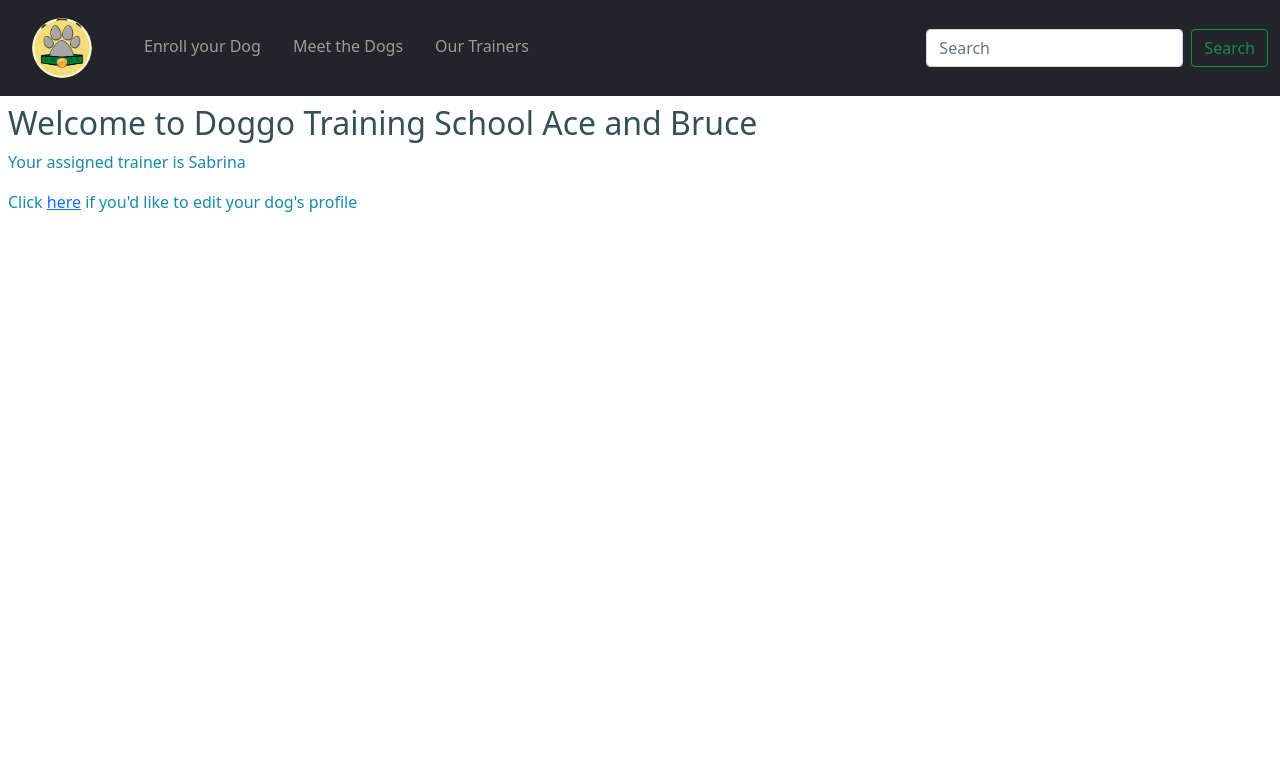
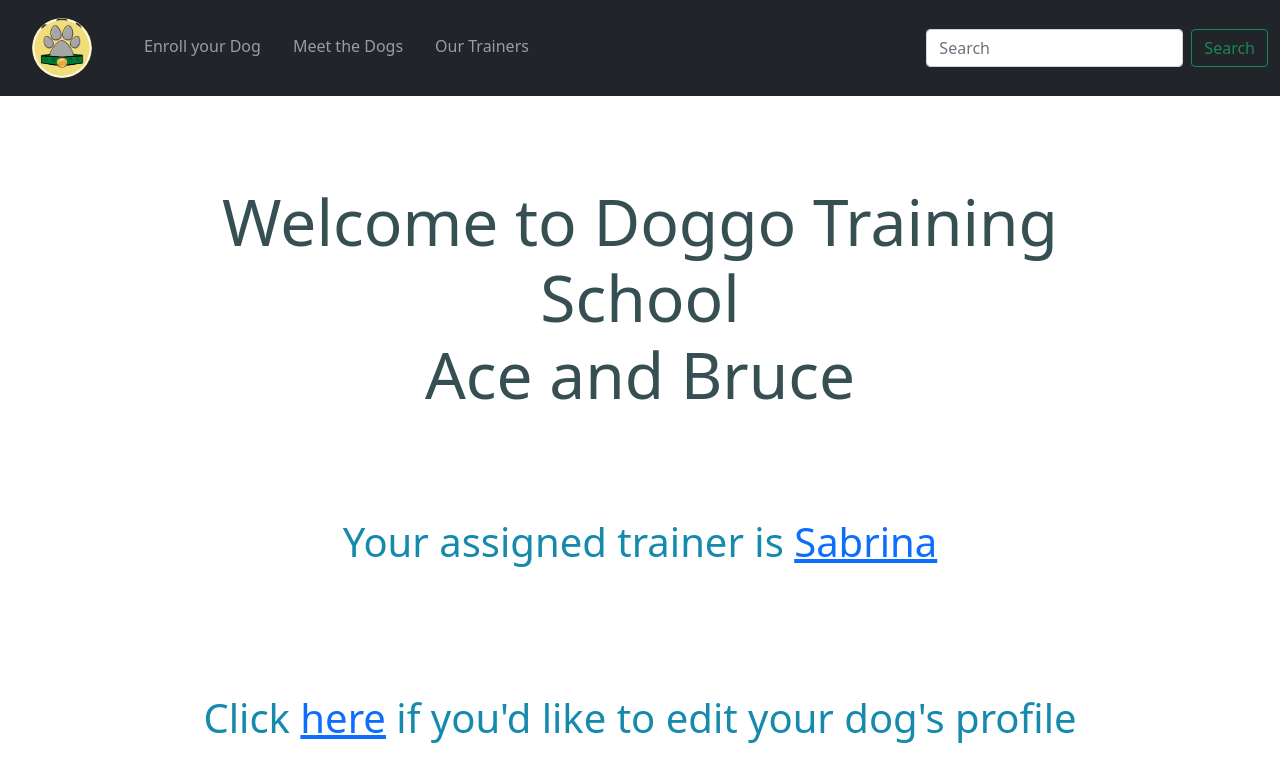
Before and after one commit to diyawiii/lis161, a Flask app: a page that uses templates/nav.html in a window 1280 px wide. Shown: the top 782 px of the page. Run offline with Flask 2, Linux system fonts and the light colour scheme; data comes from the database, SQL or seed files in the repository.

Commit message:
Fixed logo href. Designed welcome.html.

```diff
--- a/static/css/style.css
+++ b/static/css/style.css
@@ -365,3 +365,16 @@ td:nth-child(1) {
     display: inline;
     margin: 10em 2em;
 }
+
+.welcome-h {
+    font-weight: 500;
+    width: 70%;
+    align-self: center;
+    margin: auto;
+    display: block;
+    padding-top: 5rem;
+}
+
+.welcome-p {
+    padding: 5rem 0;
+}
--- a/templates/nav.html
+++ b/templates/nav.html
@@ -4,7 +4,7 @@
       <ul class="navbar-nav me-auto mb-2 mb-lg-0">
         <li class="nav-item">
           <a class="navbar-brand" href="{{ url_for('index') }}">
-            <img src="../static/img/logo.png" class="logo-img">
+            <img src="{{ url_for('static', filename='./img/logo.png') }}" class="logo-img">
           </a>
         </li>
         <li class="nav-item">
--- a/templates/welcome.html
+++ b/templates/welcome.html
@@ -1,8 +1,8 @@
 {% extends 'base.html' %}
 {% block title %}Welcome!{% endblock %}
 {% block content %}
-<h2>Welcome to Doggo Training School {{ dog.name }} and {{dog.owner}}</h2>
+<h2 class="display-3 text-center mb-4 welcome-h">Welcome to Doggo Training School<br>{{ dog.name }} and {{dog.owner}}</h2>
 
-<p>Your assigned trainer is {{ dog.trainer }}</p>
-<p>Click <a href="{{ url_for('dog_profile', dog_id=dog.id) }}">here</a> if you'd like to edit your dog's profile</p>
+<p class="text-center display-6 mb-5 welcome-p">Your assigned trainer is <strong><a href="{{ url_for('trainer_profile', trainer=dog.trainer) }}">{{ dog.trainer }}</a></strong></p>
+<p class="text-center display-6 mb-5">Click <strong><a href="{{ url_for('dog_profile', dog_id=dog.id) }}">here</a></strong> if you'd like to edit your dog's profile</p>
 {% endblock %}
```
